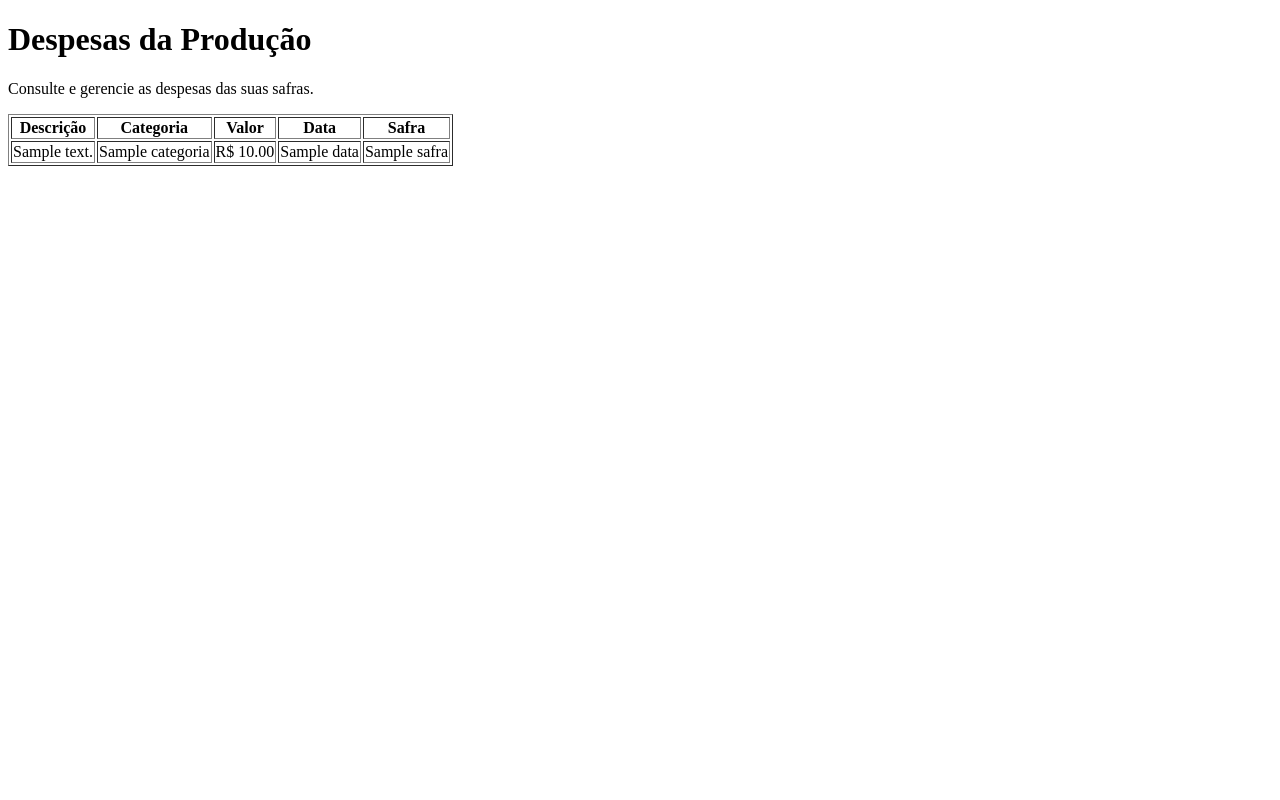
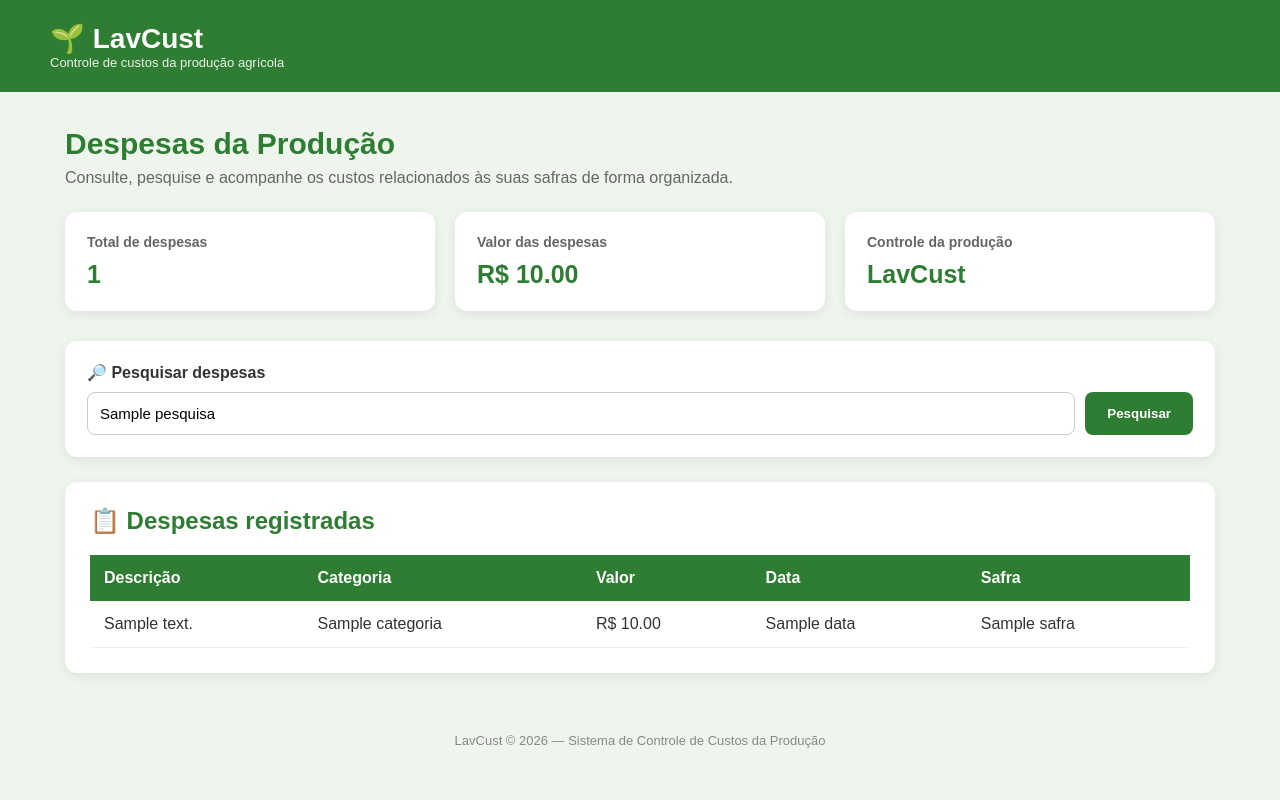
Before and after one commit to werica2/LavCust, a Flask app: template templates/despesas.html in a window 1280 px wide. Run offline with Flask 3, Linux system fonts and the light colour scheme; the template is opened without the code that fills it: most values are stand-ins (such as "Sample title", 1, 10 or a date in 2020).

Commit message:
Adiciona login e pesquisa de despesas

```diff
--- a/app.py
+++ b/app.py
@@ -1,4 +1,4 @@
-from flask import Flask, render_template
+from flask import Flask, render_template, request
 
 app = Flask(__name__)
 
@@ -18,12 +18,114 @@ despesas = [
         "valor": 3500.00,
         "data": "12/08/2026",
         "safra": "Milho 2026"
+    },
+    {
+        "id": 3,
+        "descricao": "Compra de defensivos agrícolas",
+        "categoria": "Defensivos",
+        "valor": 2800.00,
+        "data": "13/08/2026",
+        "safra": "Soja 2026"
+    },
+    {
+        "id": 4,
+        "descricao": "Manutenção de máquinas agrícolas",
+        "categoria": "Manutenção",
+        "valor": 4200.00,
+        "data": "14/08/2026",
+        "safra": "Milho 2026"
+    },
+    {
+        "id": 5,
+        "descricao": "Combustível para máquinas",
+        "categoria": "Combustível",
+        "valor": 1850.00,
+        "data": "15/08/2026",
+        "safra": "Soja 2026"
+    },
+    {
+        "id": 6,
+        "descricao": "Mão de obra para plantio",
+        "categoria": "Mão de obra",
+        "valor": 3200.00,
+        "data": "16/08/2026",
+        "safra": "Milho 2026"
+    },
+    {
+        "id": 7,
+        "descricao": "Aluguel de máquinas",
+        "categoria": "Máquinas",
+        "valor": 4500.00,
+        "data": "17/08/2026",
+        "safra": "Soja 2026"
+    },
+    {
+        "id": 8,
+        "descricao": "Compra de herbicidas",
+        "categoria": "Defensivos",
+        "valor": 2150.00,
+        "data": "18/08/2026",
+        "safra": "Milho 2026"
+    },
+    {
+        "id": 9,
+        "descricao": "Transporte da produção",
+        "categoria": "Transporte",
+        "valor": 2700.00,
+        "data": "19/08/2026",
+        "safra": "Soja 2026"
+    },
+    {
+        "id": 10,
+        "descricao": "Análise e correção do solo",
+        "categoria": "Solo",
+        "valor": 1200.00,
+        "data": "20/08/2026",
+        "safra": "Milho 2026"
+    },
+    {
+        "id": 11,
+        "descricao": "Compra de calcário",
+        "categoria": "Insumos",
+        "valor": 2900.00,
+        "data": "21/08/2026",
+        "safra": "Soja 2026"
+    },
+    {
+        "id": 12,
+        "descricao": "Manutenção do sistema de irrigação",
+        "categoria": "Irrigação",
+        "valor": 1600.00,
+        "data": "22/08/2026",
+        "safra": "Milho 2026"
     }
 ]
 
 
-@app.route("/")
+
+@app.route("/", methods=["GET", "POST"])
 def inicio():
+    if request.method == "POST":
+        usuario = request.form["usuario"]
+        senha = request.form["senha"]
+
+        if usuario == "admin" and senha == "1234":
+            return render_template(
+                "despesas.html",
+                despesas=despesas,
+                pesquisa=""
+            )
+
+        return render_template(
+            "login.html",
+            erro="Usuário ou senha incorretos!"
+        )
+
+    return render_template("login.html")
+
+
+@app.route("/despesas")
+def listar_despesas():
     pesquisa = request.args.get("pesquisa", "")
 
     despesas_filtradas = []
@@ -38,5 +140,6 @@ def inicio():
         pesquisa=pesquisa
     )
 
+
 if __name__ == "__main__":
     app.run(debug=True)
--- a/templates/despesas.html
+++ b/templates/despesas.html
@@ -3,15 +3,273 @@
 <head>
     <meta charset="UTF-8">
     <meta name="viewport" content="width=device-width, initial-scale=1.0">
-    <title>LavCust - Despesas</title>
+
+    <title>LavCust - Despesas da Produção</title>
+
+    <style>
+        * {
+            box-sizing: border-box;
+            margin: 0;
+            padding: 0;
+            font-family: Arial, sans-serif;
+        }
+
+        body {
+            min-height: 100vh;
+            background: #eef5ed;
+            color: #333;
+        }
+
+        header {
+            background: #2e7d32;
+            color: white;
+            padding: 22px 50px;
+            display: flex;
+            justify-content: space-between;
+            align-items: center;
+        }
+
+        .logo {
+            font-size: 28px;
+            font-weight: bold;
+        }
+
+        .subtitulo {
+            font-size: 13px;
+            opacity: 0.9;
+        }
+
+        main {
+            max-width: 1200px;
+            margin: 35px auto;
+            padding: 0 25px;
+        }
+
+        .titulo {
+            margin-bottom: 25px;
+        }
+
+        .titulo h1 {
+            color: #2e7d32;
+            font-size: 30px;
+            margin-bottom: 8px;
+        }
+
+        .titulo p {
+            color: #666;
+        }
+
+        .resumo {
+            display: grid;
+            grid-template-columns: repeat(3, 1fr);
+            gap: 20px;
+            margin-bottom: 30px;
+        }
+
+        .card {
+            background: white;
+            padding: 22px;
+            border-radius: 12px;
+            box-shadow: 0 3px 12px rgba(0, 0, 0, 0.08);
+        }
+
+        .card h3 {
+            color: #666;
+            font-size: 14px;
+            margin-bottom: 10px;
+        }
+
+        .card strong {
+            font-size: 25px;
+            color: #2e7d32;
+        }
+
+        .pesquisa {
+            background: white;
+            padding: 22px;
+            border-radius: 12px;
+            box-shadow: 0 3px 12px rgba(0, 0, 0, 0.08);
+            margin-bottom: 25px;
+        }
+
+        .pesquisa label {
+            display: block;
+            font-weight: bold;
+            margin-bottom: 10px;
+        }
+
+        .pesquisa form {
+            display: flex;
+            gap: 10px;
+        }
+
+        .pesquisa input {
+            flex: 1;
+            padding: 12px;
+            border: 1px solid #ccc;
+            border-radius: 8px;
+            font-size: 15px;
+        }
+
+        .pesquisa input:focus {
+            outline: none;
+            border-color: #2e7d32;
+        }
+
+        button {
+            padding: 12px 22px;
+            border: none;
+            border-radius: 8px;
+            background: #2e7d32;
+            color: white;
+            font-weight: bold;
+            cursor: pointer;
+        }
+
+        button:hover {
+            background: #256628;
+        }
+
+        .tabela-container {
+            background: white;
+            padding: 25px;
+            border-radius: 12px;
+            box-shadow: 0 3px 12px rgba(0, 0, 0, 0.08);
+            overflow-x: auto;
+        }
+
+        .tabela-container h2 {
+            color: #2e7d32;
+            margin-bottom: 20px;
+        }
+
+        table {
+            width: 100%;
+            border-collapse: collapse;
+        }
+
+        th {
+            background: #2e7d32;
+            color: white;
+            padding: 14px;
+            text-align: left;
+        }
+
+        td {
+            padding: 14px;
+            border-bottom: 1px solid #eee;
+        }
+
+        tr:hover {
+            background: #f5faf4;
+        }
+
+        .vazio {
+            text-align: center;
+            padding: 30px;
+            color: #777;
+        }
+
+        footer {
+            text-align: center;
+            padding: 25px;
+            color: #888;
+            font-size: 13px;
+        }
+
+        @media (max-width: 700px) {
+            .resumo {
+                grid-template-columns: 1fr;
+            }
+
+            .pesquisa form {
+                flex-direction: column;
+            }
+
+            header {
+                padding: 20px;
+            }
+        }
+    </style>
 </head>
+
 <body>
 
+<header>
+    <div>
+        <div class="logo">🌱 LavCust</div>
+        <div class="subtitulo">Controle de custos da produção agrícola</div>
+    </div>
+</header>
+
+<main>
+
+    <section class="titulo">
         <h1>Despesas da Produção</h1>
 
-    <p>Consulte e gerencie as despesas das suas safras.</p>
+        <p>
+            Consulte, pesquise e acompanhe os custos relacionados
+            às suas safras de forma organizada.
+        </p>
+    </section>
 
-    <table border="1">
+
+    <section class="resumo">
+
+        <div class="card">
+            <h3>Total de despesas</h3>
+            <strong>{{ despesas|length }}</strong>
+        </div>
+
+        <div class="card">
+            <h3>Valor das despesas</h3>
+
+            <strong>
+                R$ {{ "%.2f"|format(despesas|sum(attribute="valor")) }}
+            </strong>
+        </div>
+
+        <div class="card">
+            <h3>Controle da produção</h3>
+            <strong>LavCust</strong>
+        </div>
+
+    </section>
+
+
+    <section class="pesquisa">
+
+        <label for="pesquisa">
+            🔎 Pesquisar despesas
+        </label>
+
+        <form method="GET" action="/despesas">
+
+            <input
+                type="text"
+                id="pesquisa"
+                name="pesquisa"
+                value="{{ pesquisa }}"
+                placeholder="Digite uma descrição, como sementes..."
+            >
+
+            <button type="submit">
+                Pesquisar
+            </button>
+
+        </form>
+
+    </section>
+
+
+    <section class="tabela-container">
+
+        <h2>📋 Despesas registradas</h2>
+
+        {% if despesas %}
+
+        <table>
+
             <thead>
                 <tr>
                     <th>Descrição</th>
@@ -23,17 +281,46 @@
             </thead>
 
             <tbody>
+
                 {% for despesa in despesas %}
+
                 <tr>
+
                     <td>{{ despesa.descricao }}</td>
+
                     <td>{{ despesa.categoria }}</td>
-                <td>R$ {{ "%.2f"|format(despesa.valor) }}</td>
+
+                    <td>
+                        R$ {{ "%.2f"|format(despesa.valor) }}
+                    </td>
+
                     <td>{{ despesa.data }}</td>
+
                     <td>{{ despesa.safra }}</td>
+
                 </tr>
+
                 {% endfor %}
+
             </tbody>
+
         </table>
+
+        {% else %}
+
+        <div class="vazio">
+            Nenhuma despesa encontrada para essa pesquisa.
+        </div>
+
+        {% endif %}
+
+    </section>
+
+</main>
+
+<footer>
+    LavCust © 2026 — Sistema de Controle de Custos da Produção
+</footer>
 
 </body>
 </html>
```
Also changed, not shown: templates/login.html (added, +159 -0 lines). Lines whose indentation alone changed are shown as unchanged.
